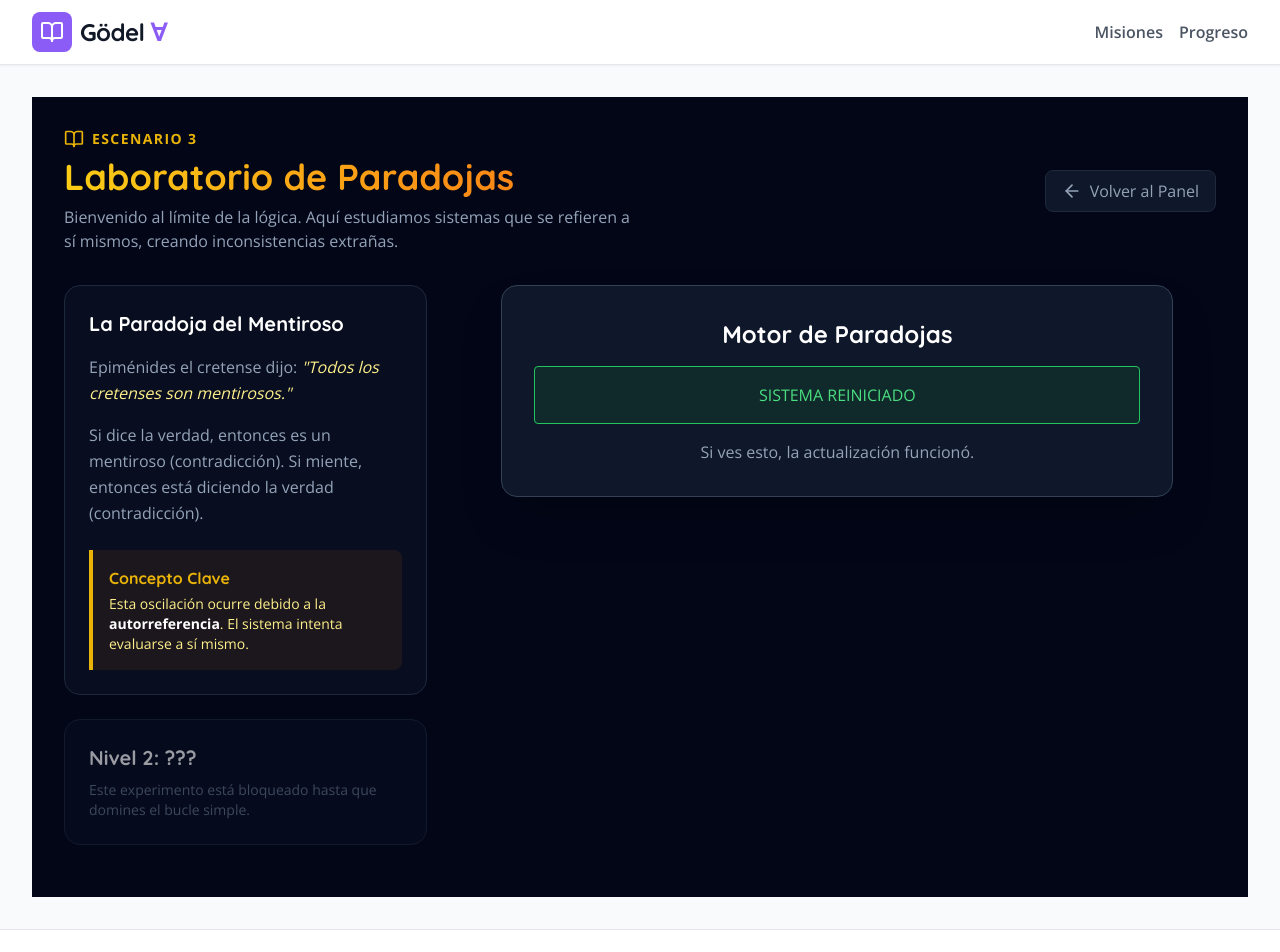
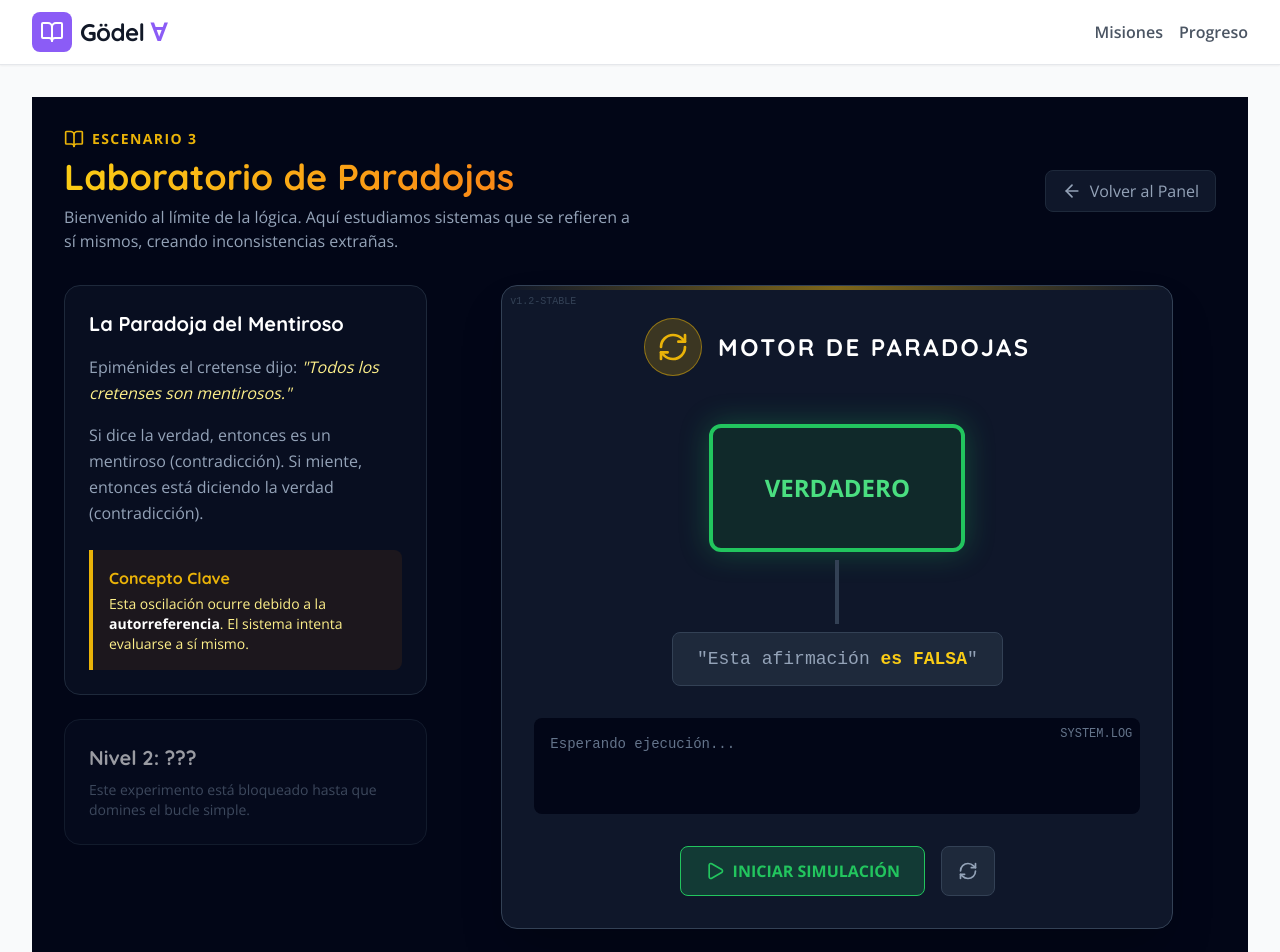
Before and after one commit to PedroLopez1967/godelparatodos, a React (Vite) app: page /scenarios/paradox in a window 1280 px wide. Shown: the top 952 px of the page. Built offline with nearby package versions, Linux system fonts and the light colour scheme.

Commit message:
Restore functional Paradox Engine (v1.2-STABLE)

```diff
--- a/src/components/scenarios/Paradox/ParadoxEngine.tsx
+++ b/src/components/scenarios/Paradox/ParadoxEngine.tsx
@@ -1,14 +1,151 @@
-import React from 'react';
-import { RefreshCw } from 'lucide-react';
+import React, { useState, useEffect } from 'react';
+import { RefreshCw, Play, Pause, AlertTriangle } from 'lucide-react';
+
+interface ParadoxNode {
+    id: string;
+    value: boolean;
+    label: string;
+}
 
 export const ParadoxEngine: React.FC = () => {
+    const [isRunning, setIsRunning] = useState(false);
+    const [stepCount, setStepCount] = useState(0);
+    const [nodes, setNodes] = useState<ParadoxNode[]>([
+        { id: 'statement', value: true, label: "Esta afirmación" }
+    ]);
+
+    // Recursive simulation loop using setTimeout for better control
+    useEffect(() => {
+        let timeoutId: ReturnType<typeof setTimeout>;
+
+        const loop = () => {
+            if (!isRunning) return;
+
+            setNodes(prev => {
+                if (!prev || prev.length === 0) return prev;
+                // Create new array with toggled value
+                return [{ ...prev[0], value: !prev[0].value }];
+            });
+
+            setStepCount(prev => prev + 1);
+
+            // Schedule next tick
+            timeoutId = setTimeout(loop, 1200); // 1.2 second delay (slower for safety)
+        };
+
+        if (isRunning) {
+            loop();
+        }
+
+        return () => {
+            clearTimeout(timeoutId);
+        };
+    }, [isRunning]);
+
+    const handleToggle = () => {
+        setIsRunning(prev => !prev);
+    };
+
+    const handleReset = () => {
+        setIsRunning(false);
+        setStepCount(0);
+        setNodes([{ id: 'statement', value: true, label: "Esta afirmación" }]);
+    };
+
+    const currentValue = nodes[0]?.value ?? true; // Safety check
+
     return (
-        <div className="bg-slate-900 border border-slate-700 rounded-2xl p-8 max-w-2xl mx-auto shadow-2xl text-center">
-            <h2 className="text-2xl font-bold text-white mb-4">Motor de Paradojas</h2>
-            <div className="p-4 bg-green-900/30 text-green-400 rounded border border-green-500 mb-4">
-                SISTEMA REINICIADO
+        <div className="bg-slate-900 border border-slate-700 rounded-2xl p-8 max-w-2xl mx-auto shadow-2xl relative overflow-hidden">
+            {/* Background Effects */}
+            <div className="absolute top-0 left-0 w-full h-1 bg-gradient-to-r from-transparent via-yellow-500 to-transparent opacity-50"></div>
+
+            {/* Version Tag for Debugging */}
+            <div className="absolute top-2 left-2 text-[10px] text-slate-700 font-mono">v1.2-STABLE</div>
+
+            <div className="relative z-10 flex flex-col items-center gap-8">
+                <div className="flex items-center gap-4 mb-4">
+                    <div className="p-3 bg-yellow-500/20 rounded-full border border-yellow-500/50">
+                        <RefreshCw className="text-yellow-500" size={32} />
+                    </div>
+                    <h2 className="text-2xl font-bold text-white tracking-widest uppercase">Motor de Paradojas</h2>
+                </div>
+
+                {/* The Statement Visual */}
+                <div className="flex flex-col items-center">
+                    <div
+                        className={`
+                            w-64 h-32 flex items-center justify-center rounded-xl border-4 text-2xl font-bold transition-all duration-500 transform
+                            ${isRunning ? 'scale-105' : 'scale-100'}
+                            ${currentValue
+                                ? 'bg-green-900/30 text-green-400 border-green-500 shadow-[0_0_30px_rgba(34,197,94,0.3)]'
+                                : 'bg-red-900/30 text-red-400 border-red-500 shadow-[0_0_30px_rgba(239,68,68,0.3)]'
+                            }
+                        `}
+                    >
+                        {currentValue ? "VERDADERO" : "FALSO"}
+                    </div>
+
+                    {/* The Arrow / Loop */}
+                    <div className="h-16 w-1 bg-slate-700 my-2 relative">
+                        {isRunning && (
+                            <div className="w-1 h-full bg-yellow-500/50 absolute left-1/2 -translate-x-1/2" />
+                        )}
+                    </div>
+
+                    <div className="text-slate-400 text-lg font-mono bg-slate-800 px-6 py-3 rounded-lg border border-slate-700">
+                        "{nodes[0].label} <span className="text-yellow-400 font-bold">es FALSA</span>"
+                    </div>
+                </div>
+
+                {/* Log / Status */}
+                <div className="w-full bg-slate-950 p-4 rounded-lg font-mono text-sm text-green-500 h-24 overflow-hidden relative">
+                    <div className="absolute top-2 right-2 text-xs text-slate-500">SYSTEM.LOG</div>
+                    <div className="flex flex-col-reverse">
+                        {stepCount > 0 && (
+                            <>
+                                <div className="opacity-100">&gt; Evaluando estado... {currentValue ? "VERDADERO" : "FALSO"}</div>
+                                <div className="opacity-70">&gt; Aplicando regla: negación...</div>
+                                <div className="opacity-40">&gt; Ciclo #{stepCount} iniciado</div>
+                            </>
+                        )}
+                        {stepCount === 0 && <span className="text-slate-500">Esperando ejecución...</span>}
+                    </div>
+                </div>
+
+                {/* Controls */}
+                <div className="flex gap-4">
+                    <button
+                        onClick={handleToggle}
+                        className={`
+                            px-6 py-3 rounded-lg font-bold flex items-center gap-2 transition-all
+                            cursor-pointer
+                            ${isRunning
+                                ? 'bg-red-500/20 text-red-500 border border-red-500 hover:bg-red-500/30'
+                                : 'bg-green-500/20 text-green-500 border border-green-500 hover:bg-green-500/30'
+                            }
+                        `}
+                    >
+                        {isRunning ? <><Pause size={20} /> DETENER</> : <><Play size={20} /> INICIAR SIMULACIÓN</>}
+                    </button>
+
+                    <button
+                        onClick={handleReset}
+                        className="px-4 py-3 rounded-lg bg-slate-800 text-slate-400 hover:bg-slate-700 transition-colors border border-slate-700 cursor-pointer"
+                    >
+                        <RefreshCw size={20} />
+                    </button>
+                </div>
+
+                {/* Warning */}
+                {stepCount > 5 && (
+                    <div
+                        className="flex items-center gap-2 text-yellow-500 bg-yellow-500/10 px-4 py-2 rounded border border-yellow-500/20 animate-pulse"
+                    >
+                        <AlertTriangle size={16} />
+                        <span className="text-sm font-bold">¡ALERTA! Bucle infinito detectado.</span>
+                    </div>
+                )}
             </div>
-            <p className="text-slate-400">Si ves esto, la actualización funcionó.</p>
         </div>
     );
 };
```
